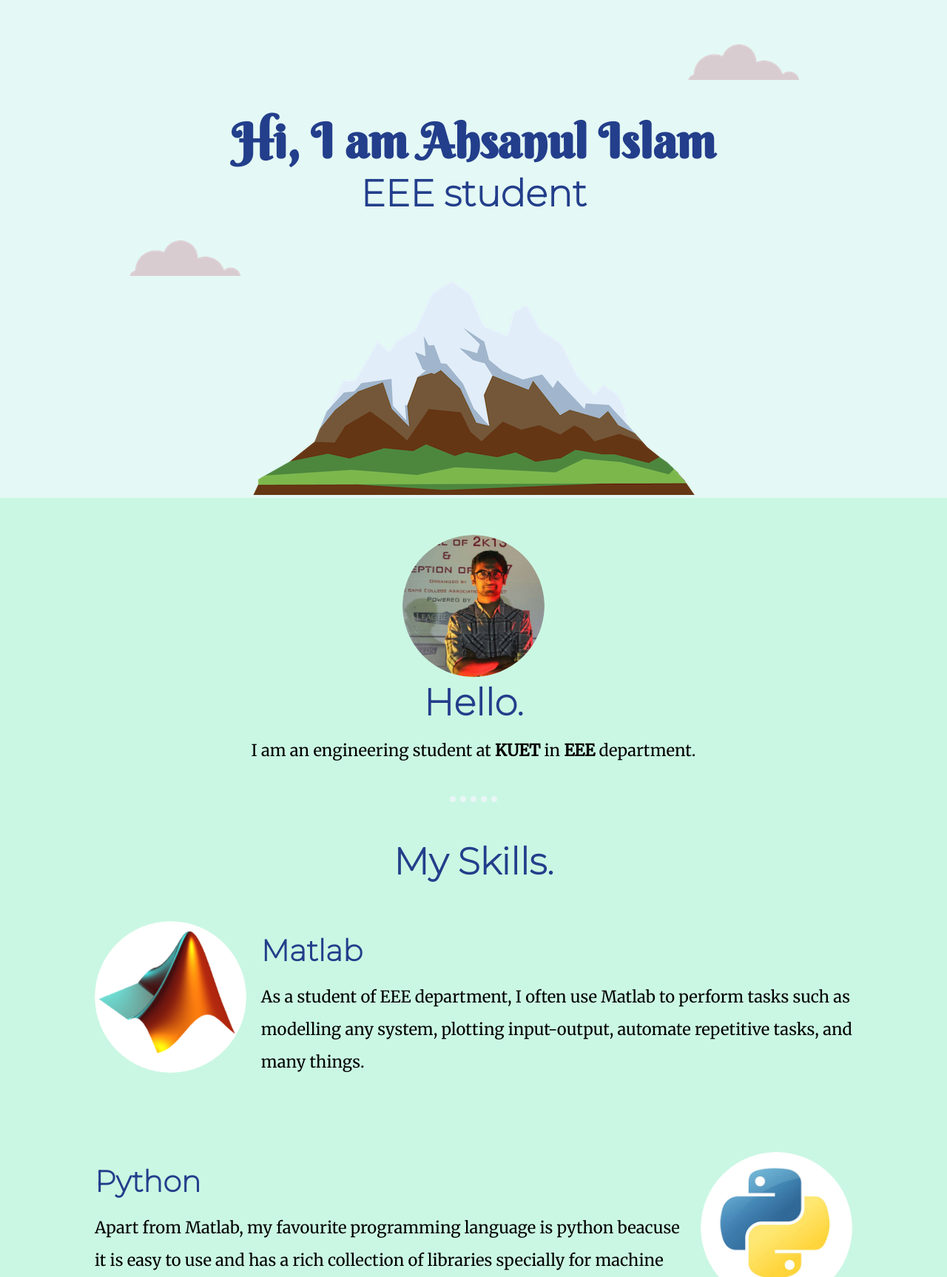
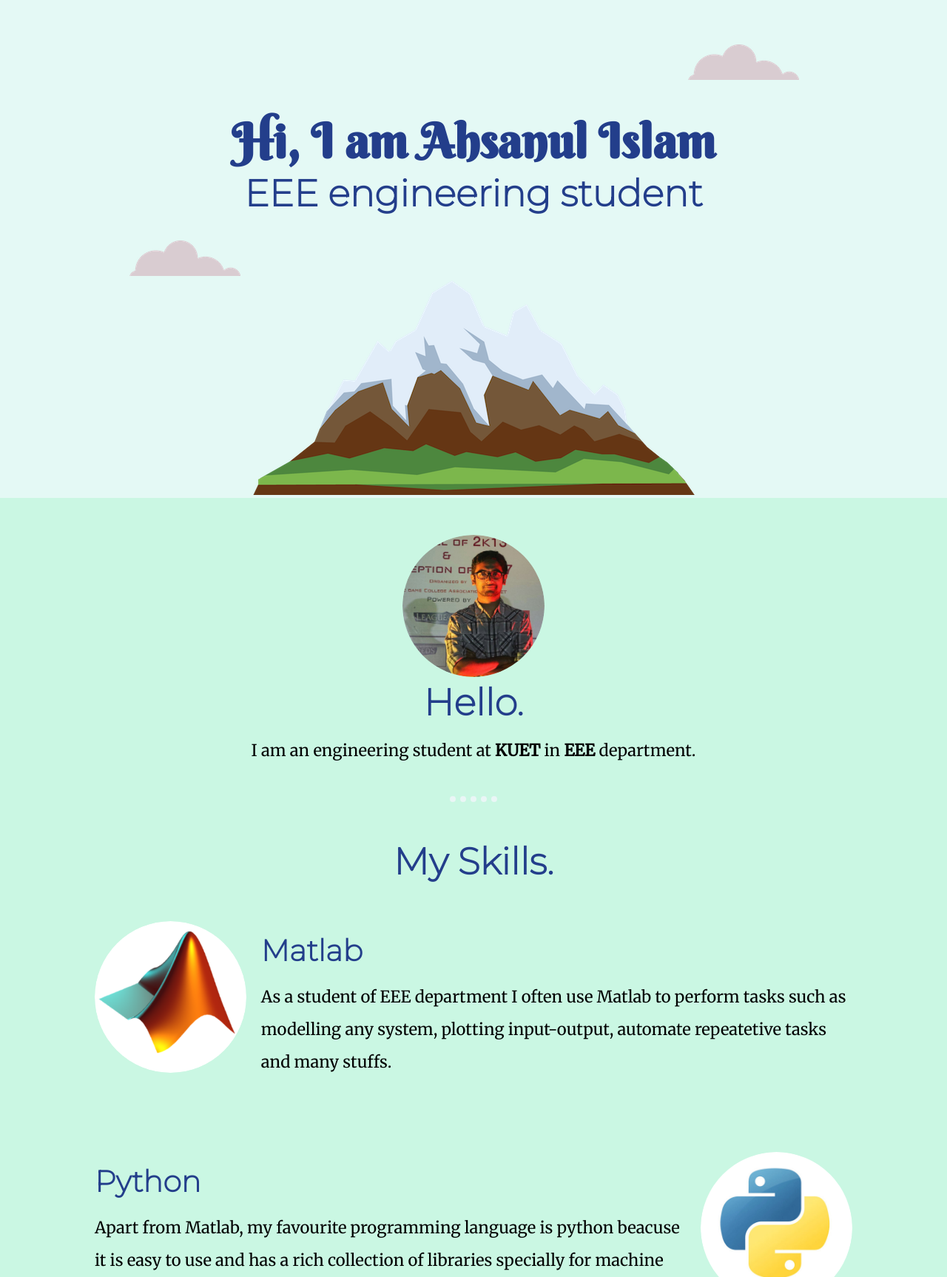
Before and after one commit to ahsanul-islam/noob_cv_web, a plain HTML site: page index.html in a window 1280 px wide. Shown: the top 1726 px of the page at 74% size. Drawn offline with Linux system fonts and the light colour scheme.

Commit message:
Update index.html

```diff
--- a/index.html
+++ b/index.html
@@ -1,18 +1,20 @@
 <!DOCTYPE html>
 <html>
+
 <head>
 	<meta charset='utf-8'>
 	<title> Ahsanul Islam</title>
 	<link rel='stylesheet' href='css/style.css'>
-				<link rel="shortcut icon" type="image/x-icon" href="favicon.ico">
+	<link rel='icon' href='icon/favicon.ico'>
 	<link rel="preconnect" href="https://fonts.gstatic.com">
 	<link href="https://fonts.googleapis.com/css2?family=Berkshire+Swash&family=Merriweather&family=Montserrat:wght@200&display=swap" rel="stylesheet">
 </head>
+
 <body>
 	<div class='top_container'>
 		<img class='top-cloud' src='images/cloud.png' alt='Clouds-image-1'>
 		<h1> Hi, I am Ahsanul Islam</h1>
-									<h2>EEE student</h2>
+		<h2>EEE engineering student</h2>
 		<img class='bottom-cloud' src='images/cloud.png' alt='Clouds-image-2'>
 		<img class='mountain' src='images/mountain.png' alt='Mountain-image'>
 	</div>
@@ -28,12 +30,13 @@
 			<div class="skill-row">
 				<img class="Matlab" src="images/matlab logo.png" alt="matlab logo">
 				<h3>Matlab</h3>
-																<p>As a student of EEE department, I often use Matlab to perform tasks such as modelling any system, plotting input-output, automate repetitive tasks, and many things.</p>
+				<p>As a student of EEE department I often use Matlab to perform tasks such as modelling any system, plotting input-output, automate repeatetive tasks and many stuffs.</p>
 			</div>
 			<div class="skill-row">
 				<img class="Python" src="images/python.png" alt="python logo">
 				<h3>Python</h3>
-																	<p>Apart from Matlab, my favourite programming language is python beacuse it is easy to use and has a rich collection of  libraries specially for machine learning, deep learning and data science. As an AI enthusiast, I also use this language to perform complicated tasks related to data science and AI.</p>
+				<p>Apart from Matlab, my favourite programming language is python beacuse it is easy to use and has a rich collection of libraries specially for machine learning, deep learning and data science. As an AI enthusiast, I also use this language
+					to perform complicated tasks related to data science and AI.</p>
 			</div>
 			<div class="skill-row">
 				<img class="Excel" src="images/excel.png" alt="excel logo">
@@ -53,7 +56,8 @@
 		<a class="footer-link" href="https://www.linkedin.com/in/ahsanul-islam-1bb6351aa/">LinkedIn</a>
 		<a class="footer-link" href="https://www.facebook.com/ahsanul.islam.378">Facebook</a>
 		<a class="footer-link" href="https://www.mathworks.com/matlabcentral/cody/players/19426777">Mathworks</a>
-																	<p class= 'credit'>© 2021 Ahsanul  Islam.</p>
+		<p class='credit'>© 2021 Ahsanul Islam.</p>
 	</div>
 </body>
+
 </html>
```
Lines whose indentation alone changed are shown as unchanged.
